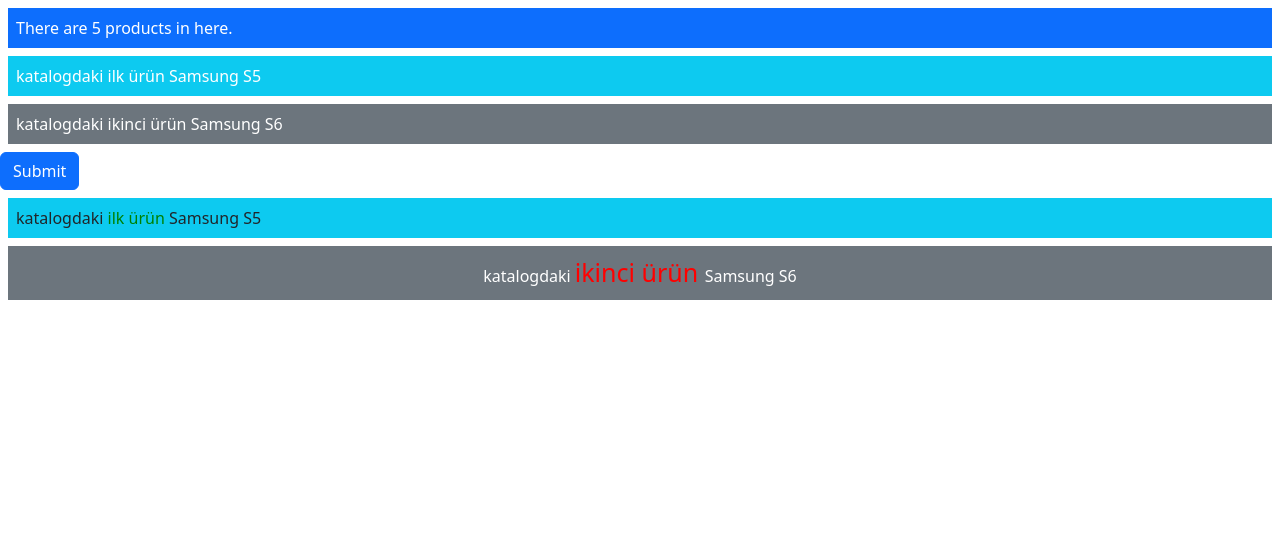
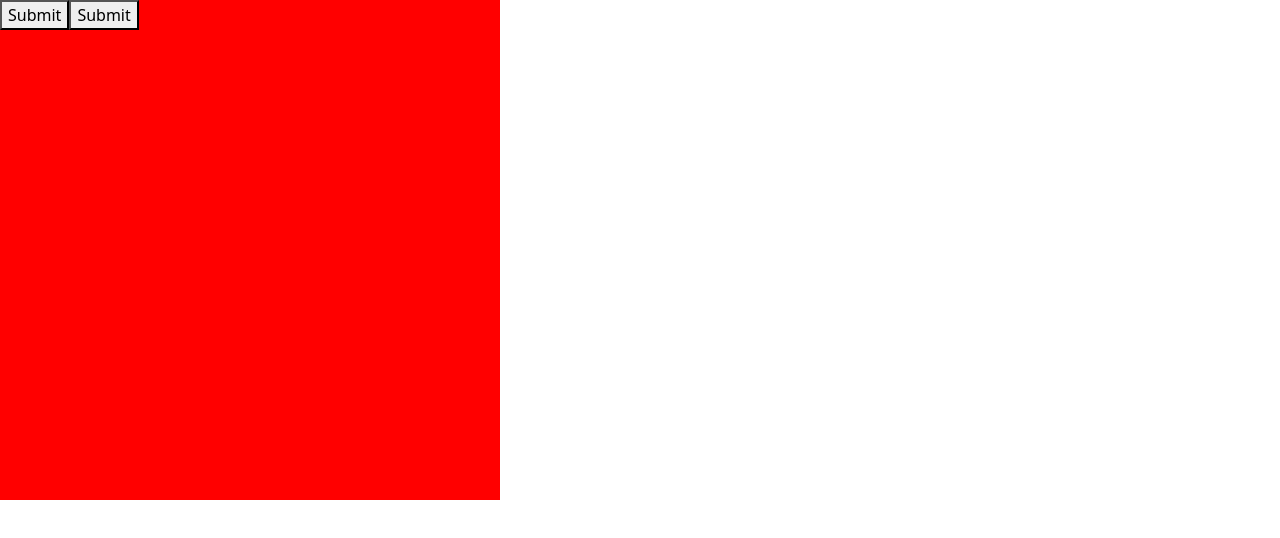
Before and after one commit to orucyusa/AngularTrain, an Angular app: page / in a window 1280 px wide. Shown: the top 538 px of the page. Built offline with nearby package versions, Linux system fonts and the light colour scheme.

Commit message:
Event-Binding added.

```diff
--- a/src/app/product.component.html
+++ b/src/app/product.component.html
@@ -1,21 +1,4 @@
-<div class="bg-primary text-white m-2 p-2">
-    There are {{model.getProducts().length}} products in here.
+<div (click)="onDivClicked()" style="width: 500px; height:500px; background-color: red;">
+    <button name = "btn1" (click)="onSubmit($event)">Submit</button>
+    <button name = "btn1" (click)="onSubmit($event)">Submit</button>
 </div>
-
-<div [class]="getClasses(1)">
-    katalogdaki ilk ürün {{model.getProductsById(1).name}}
-</div>
-
-<div [class]="getClasses(2)">
-    katalogdaki ikinci ürün {{model.getProductsById(2).name}}
-</div>
-
-<button class="btn btn-primary" [class.disabled]="disabled">Submit</button>
-
-<div class="m-2 p-2" [ngClass]="getClassMap(1)">
-    katalogdaki <span [style.color]="color">ilk ürün </span>  {{model.getProductsById(1).name}}
-</div>
-
-<div class="m-2 p-2" [ngClass]="getClassMap(2)">
-    katalogdaki <span [ngStyle]="getStyles(2)"> ikinci ürün </span> {{model.getProductsById(2).name}}
-</div>
--- a/src/app/product.component.ts
+++ b/src/app/product.component.ts
@@ -9,31 +9,14 @@
 
 export class ProductComponent {
     model: ProductRepository = new ProductRepository();
-    disabled=false;
 
-    getClasses(id: number): string {
-       let product = this.model.getProductsById(id);
-       return (product.price <=1000 ? "bg-info" : "bg-secondary") + " m-2 p-2 text-white";
+    onSubmit($event) {
+        $event.stopPropagation();
+        console.log('button was clicked');
+        console.log($event);
     }
 
-    getClassMap(id: number): Object {
-        let product = this.model.getProductsById(id);
-
-        return {
-            "bg-info": product.price <= 1000,
-            "bg-secondary": product.price > 1000,
-            "text-center text-white": product.name == "Samsung S6"
-        }
-    }
-
-    color: string = this.model.getProductsById(1).price <= 2000 ? "green" : "red";
-    fontSize: string = "25px";
-
-    getStyles(id: number) {
-        let product = this.model.getProductsById(id);
-        return {
-            fontSize: "25px",
-            color: product.price <=1000 ? "green" : "red"
-        }
+    onDivClicked() {
+        console.log('div was clicked');
     }
 }
```
